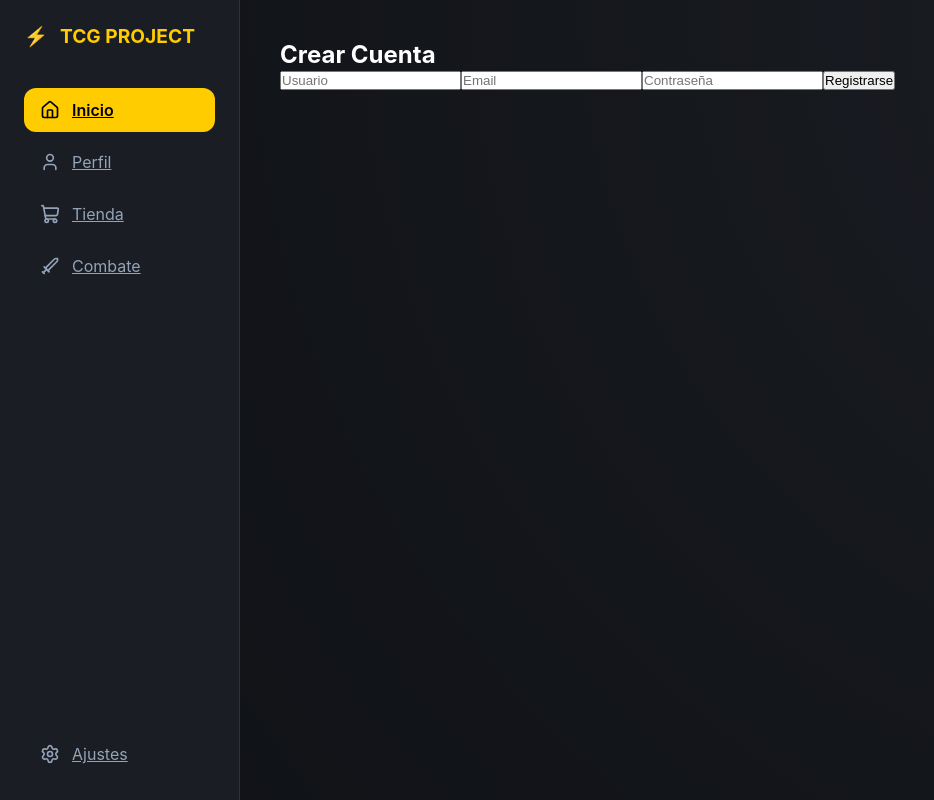
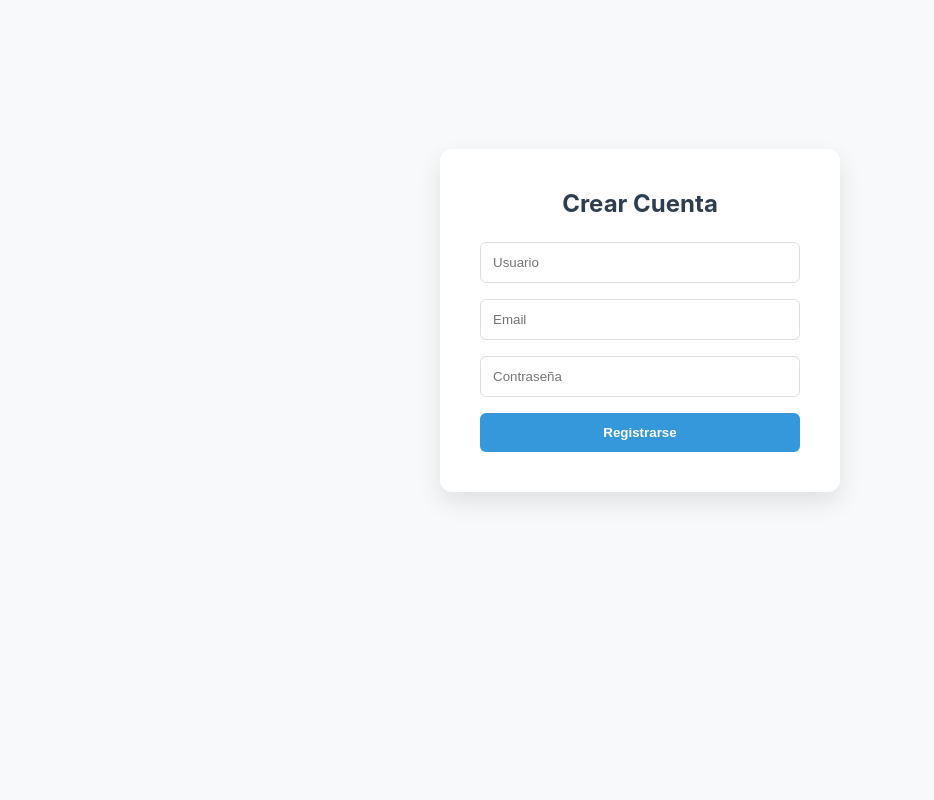
Before and after one commit to jotaFil98/TCG-Project, a React (Create React App) app in the folder Frontend/: page /register in a window 1280 px wide. Shown: the whole page, without its empty margins (0-934 px from the left). Built offline with nearby package versions, Linux system fonts and the light colour scheme.

Commit message:
Correcciones en las paginas del login y register

```diff
--- a/Frontend/src/App.css
+++ b/Frontend/src/App.css
@@ -420,3 +420,69 @@ body {
   transform: rotateY(180deg);
   color: black;
 }
+
+.app-layout {
+    display: flex;
+    min-height: 100vh;
+}
+
+.main-content {
+    flex: 1;
+    padding: 20px;
+    background-color: #f8f9fa; /* Fondo gris claro suave */
+}
+
+/* --- Estilos para Login y Registro --- */
+.auth-wrapper {
+    display: flex;
+    justify-content: center;
+    align-items: center;
+    min-height: 80vh; /* Ocupa casi toda la altura disponible */
+}
+
+.auth-card {
+    background: white;
+    padding: 2.5rem;
+    border-radius: 12px;
+    box-shadow: 0 10px 25px rgba(0,0,0,0.1);
+    width: 100%;
+    max-width: 400px;
+    text-align: center;
+}
+
+.auth-card h2 {
+    margin-bottom: 1.5rem;
+    color: #2c3e50;
+}
+
+.auth-input {
+    width: 100%;
+    padding: 12px;
+    margin-bottom: 1rem;
+    border: 1px solid #ddd;
+    border-radius: 6px;
+    box-sizing: border-box; /* Fundamental para que el padding no desborde */
+}
+
+.auth-button {
+    width: 100%;
+    padding: 12px;
+    background-color: #3498db;
+    color: white;
+    border: none;
+    border-radius: 6px;
+    font-weight: bold;
+    cursor: pointer;
+    transition: background 0.3s;
+}
+
+.auth-button:hover {
+    background-color: #2980b9;
+}
+
+/* Cuando ocultamos el sidebar, la clase full-width asegura que el contenido ocupe todo el espacio */
+.full-width {
+    width: 100%;
+    margin-left: 0;
+    padding: 0;
+}
--- a/Frontend/src/App.js
+++ b/Frontend/src/App.js
@@ -1,20 +1,28 @@
 import React from 'react';
-import { BrowserRouter as Router, Routes, Route } from 'react-router-dom';
+import { BrowserRouter as Router, Routes, Route, useLocation } from 'react-router-dom';
 import './App.css';
 import Sidebar from './components/Sidebar';
 import Home from './pages/Home';
 import Perfil from './pages/Perfil';
 import Tienda from './pages/Tienda';
 import BatallaMenu from './pages/BatallaMenu';
-import Login from './pages/Login';    // Nueva importación
-import Register from './pages/Register'; // Nueva importación
+import Login from './pages/Login';
+import Register from './pages/Register';
 
-function App() {
+// Este componente contiene la lógica de rutas y sidebar
+function AppContent() {
+  const location = useLocation();
+
+  // Definimos las rutas donde NO queremos que aparezca el Sidebar
+  const noSidebarRoutes = ['/login', '/register'];
+  const showSidebar = !noSidebarRoutes.includes(location.pathname);
+
   return (
-    <Router>
     <div className="app-layout">
-        <Sidebar />
-        <main className="main-content">
+      {/* Solo mostramos el Sidebar si no estamos en Login o Register */}
+      {showSidebar && <Sidebar />}
+
+      <main className={`main-content ${!showSidebar ? 'full-width' : ''}`}>
         <Routes>
           <Route path="/" element={<Home />} />
           <Route path="/perfil" element={<Perfil />} />
@@ -25,6 +33,13 @@ function App() {
         </Routes>
       </main>
     </div>
+  );
+}
+
+function App() {
+  return (
+    <Router>
+      <AppContent />
     </Router>
   );
 }
--- a/Frontend/src/pages/Login.jsx
+++ b/Frontend/src/pages/Login.jsx
@@ -11,11 +11,10 @@ function Login() {
     const handleLogin = async (e) => {
         e.preventDefault();
         try {
-        // Asegúrate de que la ruta coincida con lo que acabamos de configurar
             const response = await axios.post(`${API_URL}/api/users/login/`, credentials);
 
             localStorage.setItem('token', response.data.access);
-        localStorage.setItem('refresh', response.data.refresh); // Guarda también el refresh
+            localStorage.setItem('refresh', response.data.refresh);
 
             alert("¡Login exitoso!");
             navigate('/');
@@ -25,19 +24,25 @@ function Login() {
     };
 
     return (
-        <div className="login-container">
+        <div className="auth-wrapper">
+            <div className="auth-card">
                 <h2>Iniciar Sesión</h2>
                 <form onSubmit={handleLogin}>
                     <input
-                    type="text" placeholder="Usuario"
+                        className="auth-input"
+                        type="text"
+                        placeholder="Usuario"
                         onChange={(e) => setCredentials({...credentials, username: e.target.value})}
                     />
                     <input
-                    type="password" placeholder="Contraseña"
+                        className="auth-input"
+                        type="password"
+                        placeholder="Contraseña"
                         onChange={(e) => setCredentials({...credentials, password: e.target.value})}
                     />
-                <button type="submit">Entrar</button>
+                    <button className="auth-button" type="submit">Entrar</button>
                 </form>
+            </div>
         </div>
     );
 }
--- a/Frontend/src/pages/Register.jsx
+++ b/Frontend/src/pages/Register.jsx
@@ -11,7 +11,9 @@ function Register() {
     const handleRegister = async (e) => {
         e.preventDefault();
         try {
-            await axios.post(`${API_URL}/api/register/`, formData);
+            // FIX: Asegúrate de usar la ruta completa: /api/users/register/
+            await axios.post(`${API_URL}/api/users/register/`, formData);
+
             alert("¡Usuario registrado con éxito! Ahora puedes iniciar sesión.");
             navigate('/login');
         } catch (error) {
@@ -21,14 +23,34 @@ function Register() {
     };
 
     return (
-        <div className="auth-container">
-            <h2>Crear Cuenta</h2>
-            <form onSubmit={handleRegister}>
-                <input type="text" placeholder="Usuario" onChange={(e) => setFormData({...formData, username: e.target.value})} required />
-                <input type="email" placeholder="Email" onChange={(e) => setFormData({...formData, email: e.target.value})} required />
-                <input type="password" placeholder="Contraseña" onChange={(e) => setFormData({...formData, password: e.target.value})} required />
-                <button type="submit">Registrarse</button>
-            </form>
+        <div className="auth-wrapper">
+            <div className="auth-card">
+                <h2>Crear Cuenta</h2>
+                <form onSubmit={handleRegister}>
+                    <input
+                        className="auth-input"
+                        type="text"
+                        placeholder="Usuario"
+                        onChange={(e) => setFormData({...formData, username: e.target.value})}
+                        required
+                    />
+                    <input
+                        className="auth-input"
+                        type="email"
+                        placeholder="Email"
+                        onChange={(e) => setFormData({...formData, email: e.target.value})}
+                        required
+                    />
+                    <input
+                        className="auth-input"
+                        type="password"
+                        placeholder="Contraseña"
+                        onChange={(e) => setFormData({...formData, password: e.target.value})}
+                        required
+                    />
+                    <button className="auth-button" type="submit">Registrarse</button>
+                </form>
+            </div>
         </div>
     );
 }
```
Lines whose indentation alone changed are shown as unchanged.
